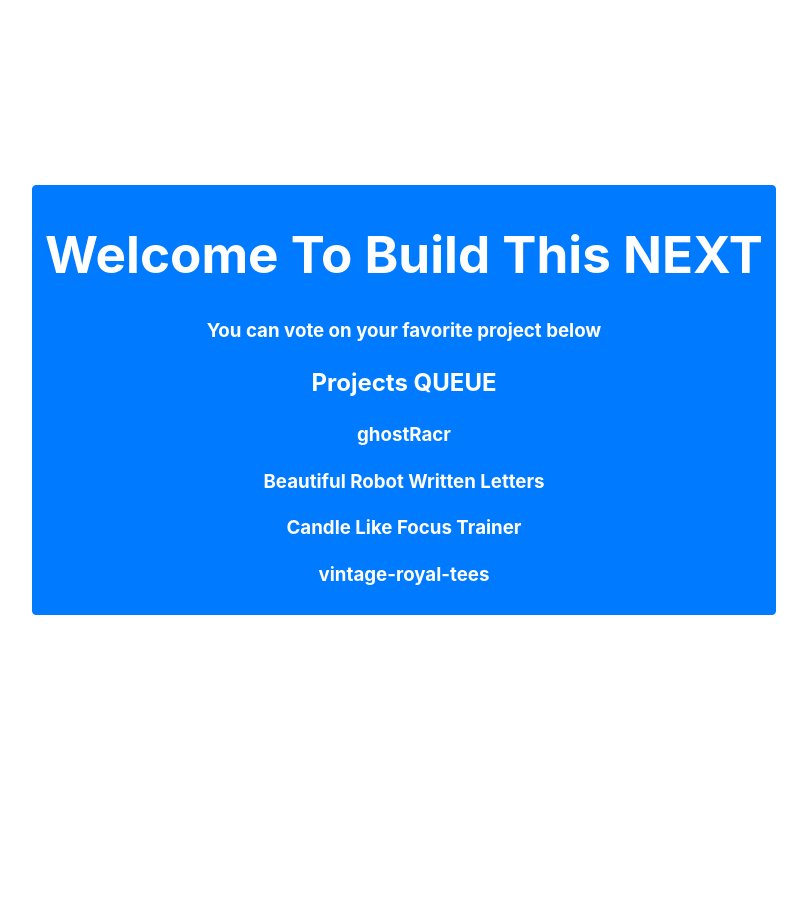
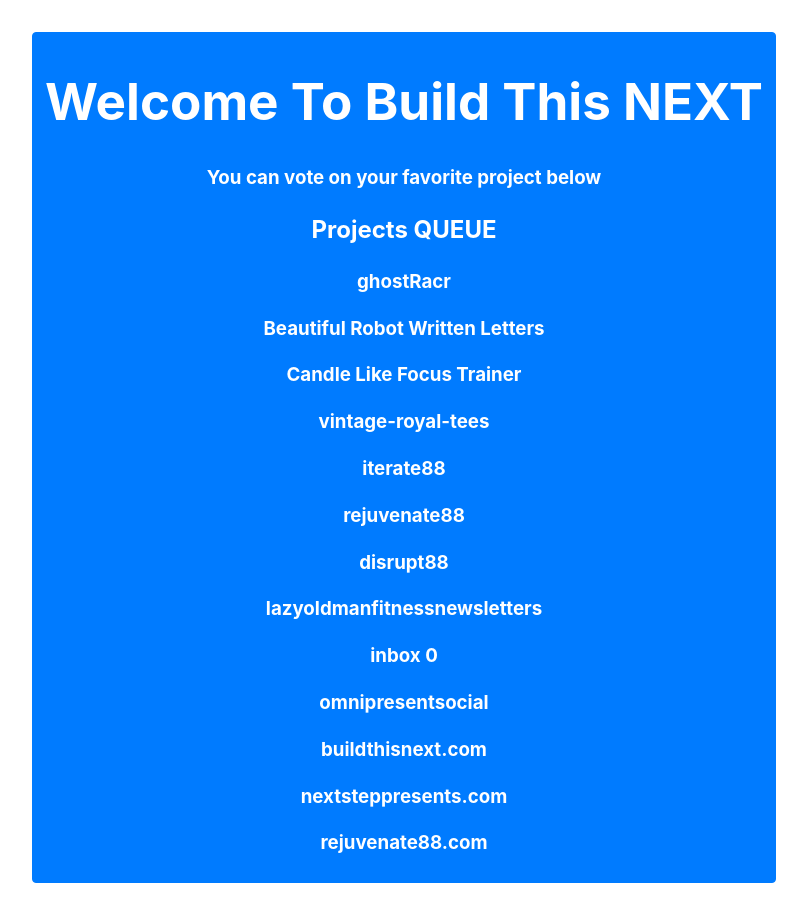
Before and after one commit to pmrprdc/buildthisnextv2, a React (Vite) app: page / in a window 1280 px wide. Shown: the whole page, without its empty margins (236-1043 px from the left). Before the commit the page ends 800 px from the top, so only its background shows below. Built offline with nearby package versions, Linux system fonts and the light colour scheme.

Commit message:
added more business ideas to the list

```diff
--- a/src/App.tsx
+++ b/src/App.tsx
@@ -23,8 +23,31 @@ const AppDiv = styled.div`
 
 
 const items = [
-  "ghostRacr", "Beautiful Robot Written Letters", "Candle Like Focus Trainer","vintage-royal-tees"
-]
+  "ghostRacr", "Beautiful Robot Written Letters", "Candle Like Focus Trainer","vintage-royal-tees",
+  "iterate88", "rejuvenate88", "disrupt88", "lazyoldmanfitnessnewsletters", "inbox 0", "omnipresentsocial",
+  "buildthisnext.com",
+"nextsteppresents.com",
+"rejuvenate88.com"]
+
+// automate88.com
+// disrupt88.com
+// iterate88.com
+// transcendingsystems.com
+// vintageroyaltees.com
+// clickmirage.com
+// isellsoaponline.com
+// kingsdayrecords.com
+// logobreakthrough.com
+// moosegorilla.com
+// originalmotionpictures.com
+// pamirperdeci.com
+// rugcatz.com
+// superherorolemodels.com
+// teepee.studio
+// timeofyourlifedjservices.com
+// meditate88.com
+// ghostracr.com"
+// ]
 
 
 
```
